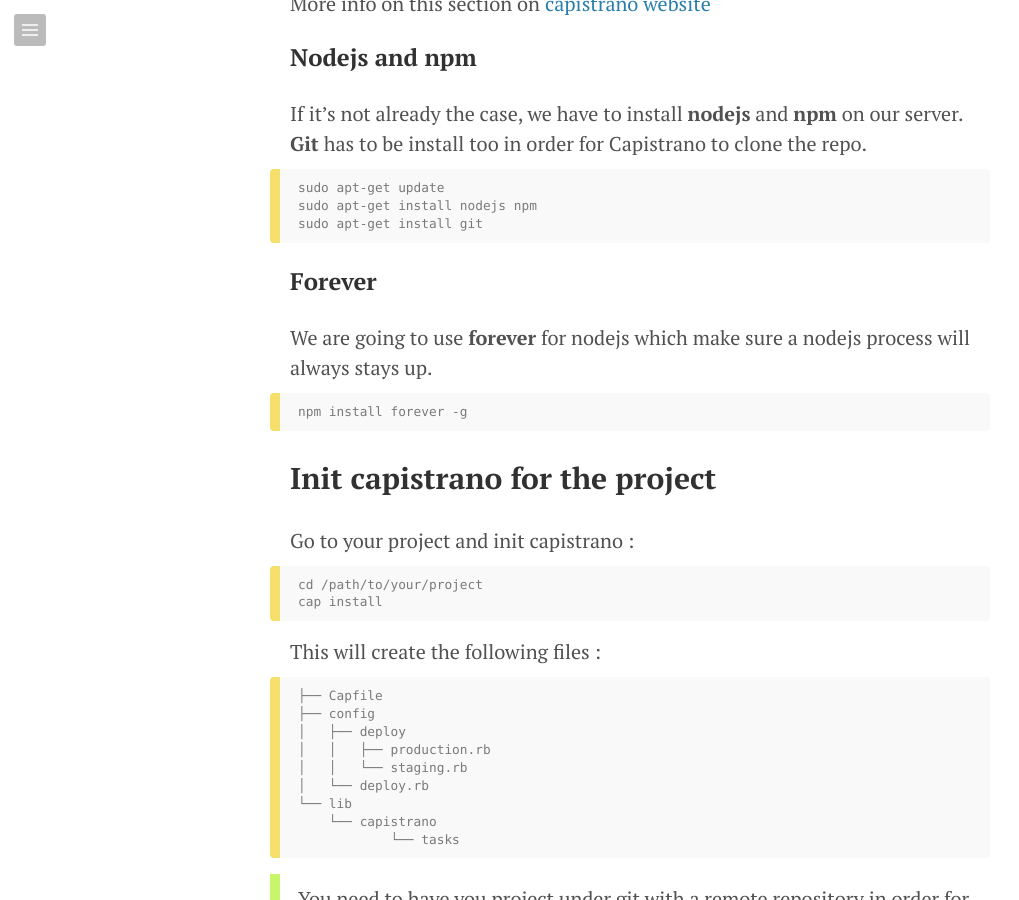
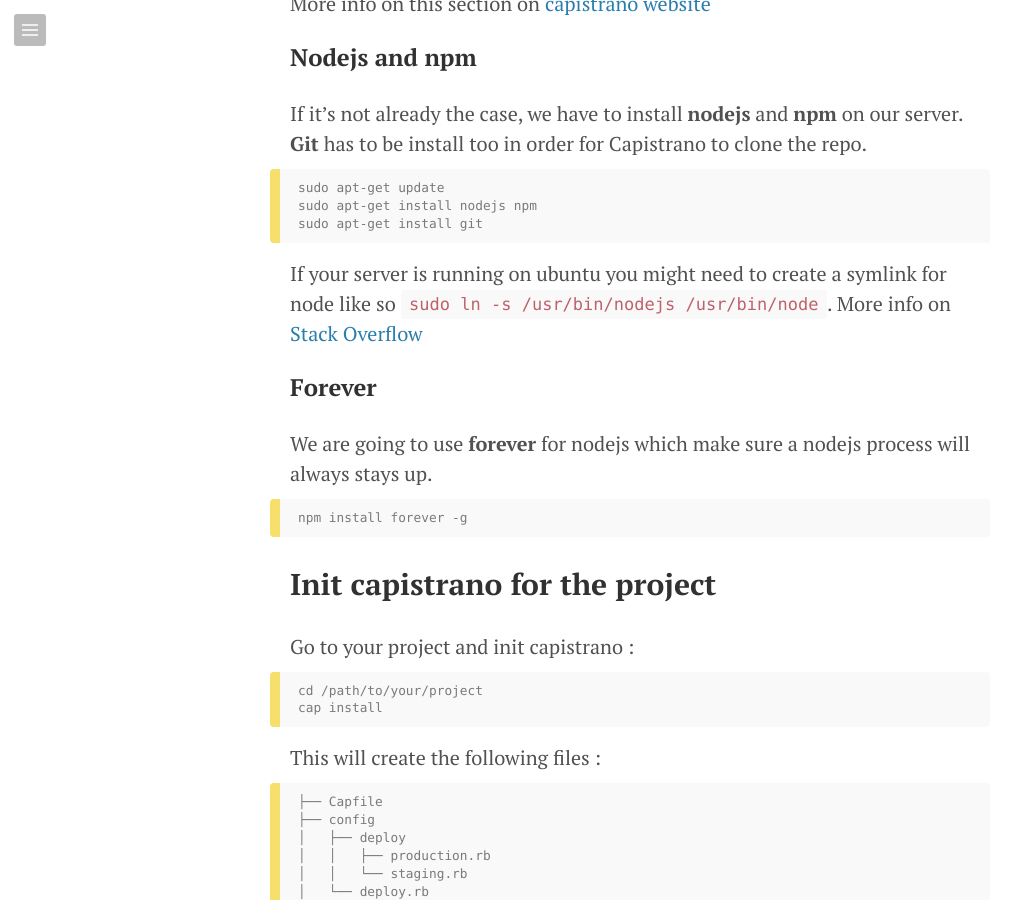
Before and after one commit to wendannor/wendannor.github.io, a Jekyll site: the page built from _posts/2014-08-18-capistrano-nodejs.md, in a window 1280 px wide and 900 px high, scrolled down 2602 px. Shown: the whole window, without its empty margins (0-1019 px from the left). Built offline with Jekyll 4.4.1, drawn with Linux system fonts in a browser that asks for light colours; Markdown is read by kramdown in place of the engine named in the settings; comment, search, counter and statistics services are not loaded.

Commit message:
correct nodejs link in post capistrano

````diff
--- a/_posts/2014-08-18-capistrano-nodejs.md
+++ b/_posts/2014-08-18-capistrano-nodejs.md
@@ -95,6 +95,9 @@
 sudo apt-get install nodejs npm
 sudo apt-get install git
 ```
+
+If your server is running on ubuntu you might need to create a symlink for node like so `sudo ln -s /usr/bin/nodejs /usr/bin/node`.
+More info on [Stack Overflow](https://stackoverflow.com/questions/18130164/nodejs-vs-node-on-ubuntu-12-04)
 
 ### Forever
 
````
